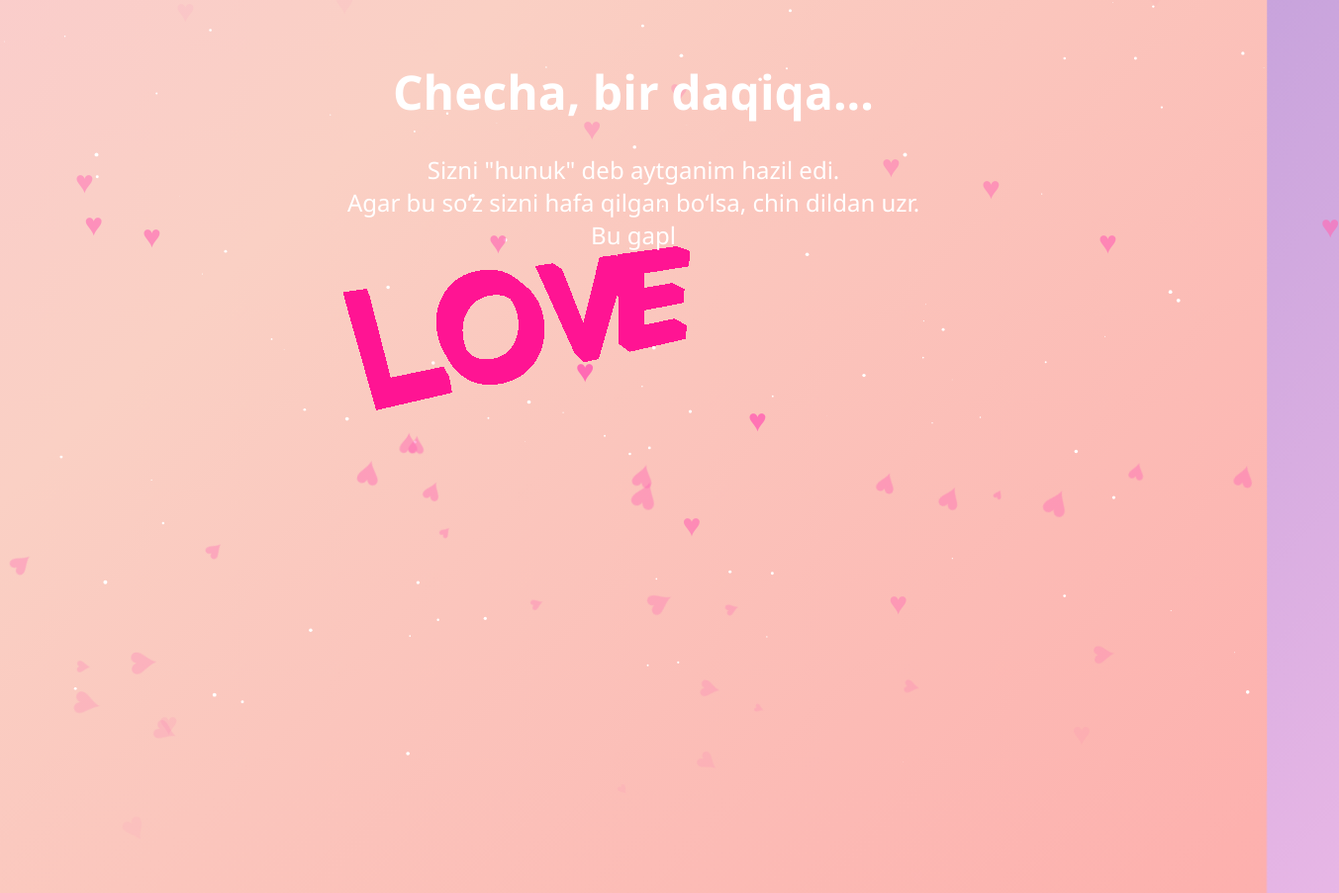
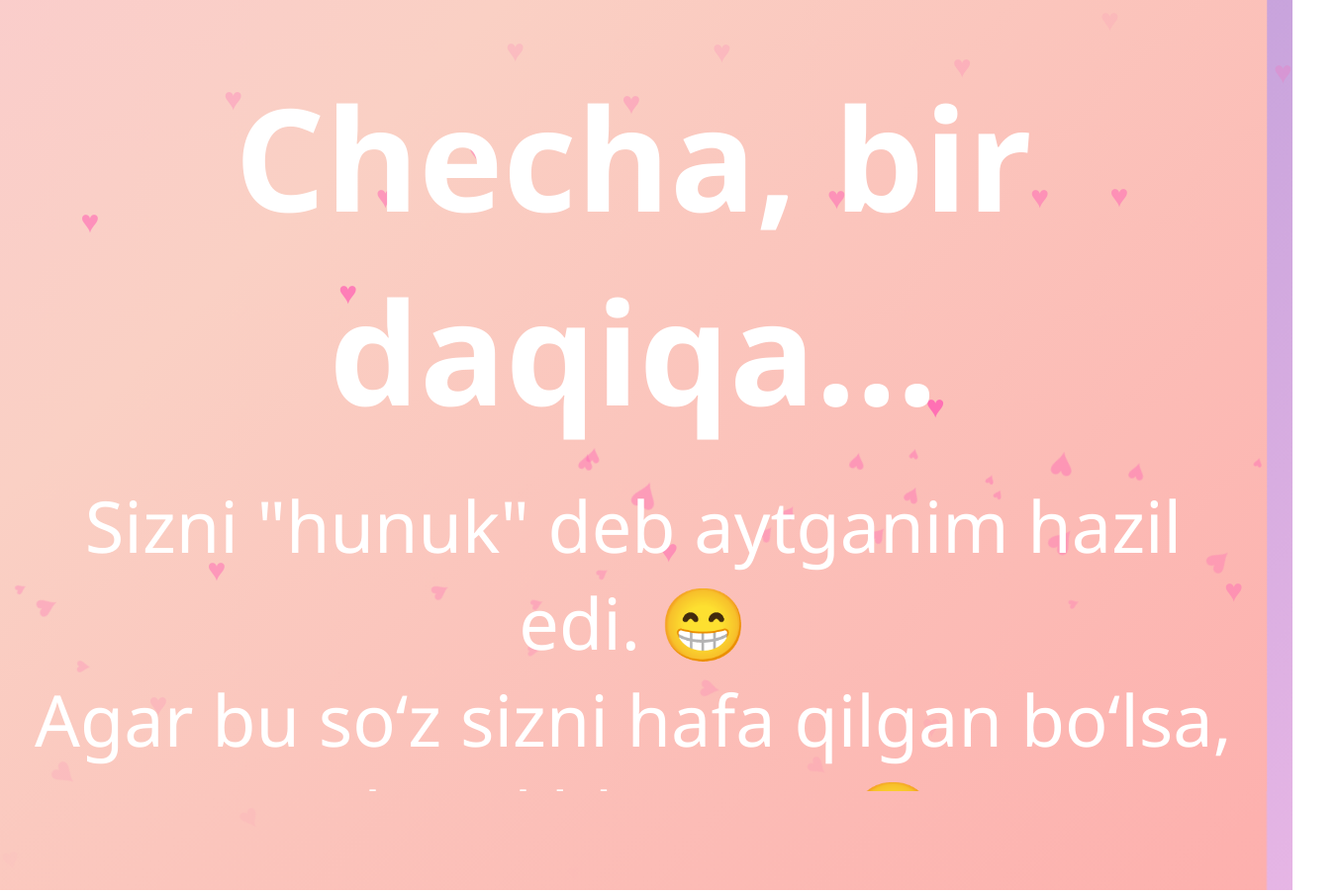
Before and after one commit to JizPI/Checha, a plain HTML site: page index.html in a window 1280 px wide. Shown: the whole page at 99% size, 1353 px wide, since content can reach past the window. Drawn offline with nearby package versions, Linux system fonts and the light colour scheme; animation ran at ten frames a second.

Commit message:
Update index.html

```diff
--- a/index.html
+++ b/index.html
@@ -3,9 +3,6 @@
 <head>
   <meta charset="UTF-8">
   <title>Checha, bir daqiqa...</title>
-  <script src="https://cdnjs.cloudflare.com/ajax/libs/three.js/r128/three.min.js"></script>
-  <script src="https://threejs.org/examples/js/loaders/FontLoader.js"></script>
-  <script src="https://threejs.org/examples/js/geometries/TextGeometry.js"></script>
   <style>
     * { margin: 0; padding: 0; box-sizing: border-box; }
     html, body {
@@ -17,6 +14,7 @@
       overflow: hidden;
       cursor: url('https://cdn-icons-png.flaticon.com/512/833/833472.png') 16 16, auto;
     }
+
     .container {
       position: relative;
       z-index: 2;
@@ -24,27 +22,33 @@
       padding: 60px 20px;
       color: white;
     }
+
     h1 {
-      font-size: 3em;
+      font-size: 9em;
       animation: fadeIn 2s ease;
     }
+
     #typing {
-      font-size: 1.5em;
+      font-size: 4.5em;
       white-space: pre-line;
       margin-top: 30px;
       min-height: 100px;
     }
+
     .heart, .falling-heart {
       position: absolute;
       color: #ff69b4;
       font-size: 2em;
     }
+
     .heart {
       animation: floatHeart 6s linear infinite;
     }
+
     .falling-heart {
       animation: fallHeart linear infinite;
     }
+
     canvas {
       position: absolute;
       top: 0;
@@ -57,15 +61,18 @@
       50% { background-position: 100% 50%; }
       100% { background-position: 0% 50%; }
     }
+
     @keyframes fadeIn {
       from { opacity: 0; transform: scale(0.8); }
       to { opacity: 1; transform: scale(1); }
     }
+
     @keyframes floatHeart {
       0% { bottom: 0; opacity: 0; transform: translateX(0); }
       50% { opacity: 1; }
       100% { bottom: 100vh; opacity: 0; transform: translateX(100px); }
     }
+
     @keyframes fallHeart {
       0% { top: -5%; transform: rotate(0deg); opacity: 1; }
       100% { top: 110%; transform: rotate(360deg); opacity: 0; }
@@ -74,6 +81,7 @@
 </head>
 <body>
   <canvas id="starCanvas"></canvas>
+
   <div class="container">
     <h1>Checha, bir daqiqa...</h1>
     <div id="typing"></div>
@@ -105,11 +113,11 @@
     }
   </script>
 
-  <!-- Typing Effect -->
+  <!-- Typing Effect with New Text -->
   <script>
-    const text = `Sizni "hunuk" deb aytganim hazil edi.
-Agar bu so‘z sizni hafa qilgan bo‘lsa, chin dildan uzr.
-Bu gaplarni ertalab o’qiyotganingiz aniq. Shuning uchun yuzingizni yuvib kelsayiz yaxshi bo’larmidi.😁
+    const text = `Sizni "hunuk" deb aytganim hazil edi. 😁
+Agar bu so‘z sizni hafa qilgan bo‘lsa, chin dildan uzr. 😁
+Bu gaplarni ertalab o’qiyotganingiz aniq. Shuning uchun yuzingizni yuvib kelsayiz yaxshi bo’larmidi. 😁
 Ko’nglizni og’ritgan bo’lsam bundan judayam xursandman. Hazil 😁`;
     let i = 0;
     function typeText() {
@@ -121,79 +129,5 @@ Ko’nglizni og’ritgan bo’lsam bundan judayam xursandman. Hazil 😁`;
     }
     typeText();
   </script>
-
-  <!-- Yulduzlar -->
-  <script>
-    const canvas = document.getElementById("starCanvas");
-    const ctx = canvas.getContext("2d");
-    canvas.width = window.innerWidth;
-    canvas.height = window.innerHeight;
-    const stars = [];
-    for (let i = 0; i < 100; i++) {
-      stars.push({ x: Math.random() * canvas.width, y: Math.random() * canvas.height, radius: Math.random() * 2, speed: Math.random() * 0.5 + 0.2 });
-    }
-    function drawStars() {
-      ctx.clearRect(0, 0, canvas.width, canvas.height);
-      ctx.fillStyle = "#fff";
-      stars.forEach(star => {
-        ctx.beginPath();
-        ctx.arc(star.x, star.y, star.radius, 0, Math.PI * 2);
-        ctx.fill();
-        star.y += star.speed;
-        if (star.y > canvas.height) star.y = 0;
-      });
-      requestAnimationFrame(drawStars);
-    }
-    drawStars();
-    window.addEventListener("resize", () => {
-      canvas.width = window.innerWidth;
-      canvas.height = window.innerHeight;
-    });
-  </script>
-
-  <!-- 3D LOVE TEXT with Three.js -->
-  <script>
-    const threeScene = new THREE.Scene();
-    const camera = new THREE.PerspectiveCamera(75, window.innerWidth/window.innerHeight, 0.1, 1000);
-    const renderer = new THREE.WebGLRenderer({ alpha: true });
-    renderer.setSize(window.innerWidth, window.innerHeight);
-    renderer.domElement.style.position = 'absolute';
-    renderer.domElement.style.top = '0';
-    document.body.appendChild(renderer.domElement);
-
-    const fontLoader = new THREE.FontLoader();
-    fontLoader.load('https://threejs.org/examples/fonts/helvetiker_regular.typeface.json', function (font) {
-      const textGeometry = new THREE.TextGeometry('LOVE', {
-        font: font,
-        size: 4,
-        height: 1,
-        curveSegments: 12,
-        bevelEnabled: true,
-        bevelThickness: 0.1,
-        bevelSize: 0.1,
-        bevelSegments: 3
-      });
-      const textMaterial = new THREE.MeshBasicMaterial({ color: 0xff1493 });
-      const textMesh = new THREE.Mesh(textGeometry, textMaterial);
-      textMesh.position.set(-10, 0, 0);
-      threeScene.add(textMesh);
-
-      camera.position.z = 20;
-
-      function animate() {
-        requestAnimationFrame(animate);
-        textMesh.rotation.x += 0.01;
-        textMesh.rotation.y += 0.01;
-        renderer.render(threeScene, camera);
-      }
-      animate();
-    });
-  </script>
-
-  <!-- Romantic Music -->
-  <audio autoplay loop>
-    <source src="https://www.bensound.com/bensound-music/bensound-love.mp3" type="audio/mpeg">
-    Sizning brauzeringiz audio pleerni qo‘llab-quvvatlamaydi.
-  </audio>
 </body>
-</html>
+</html>u
```
